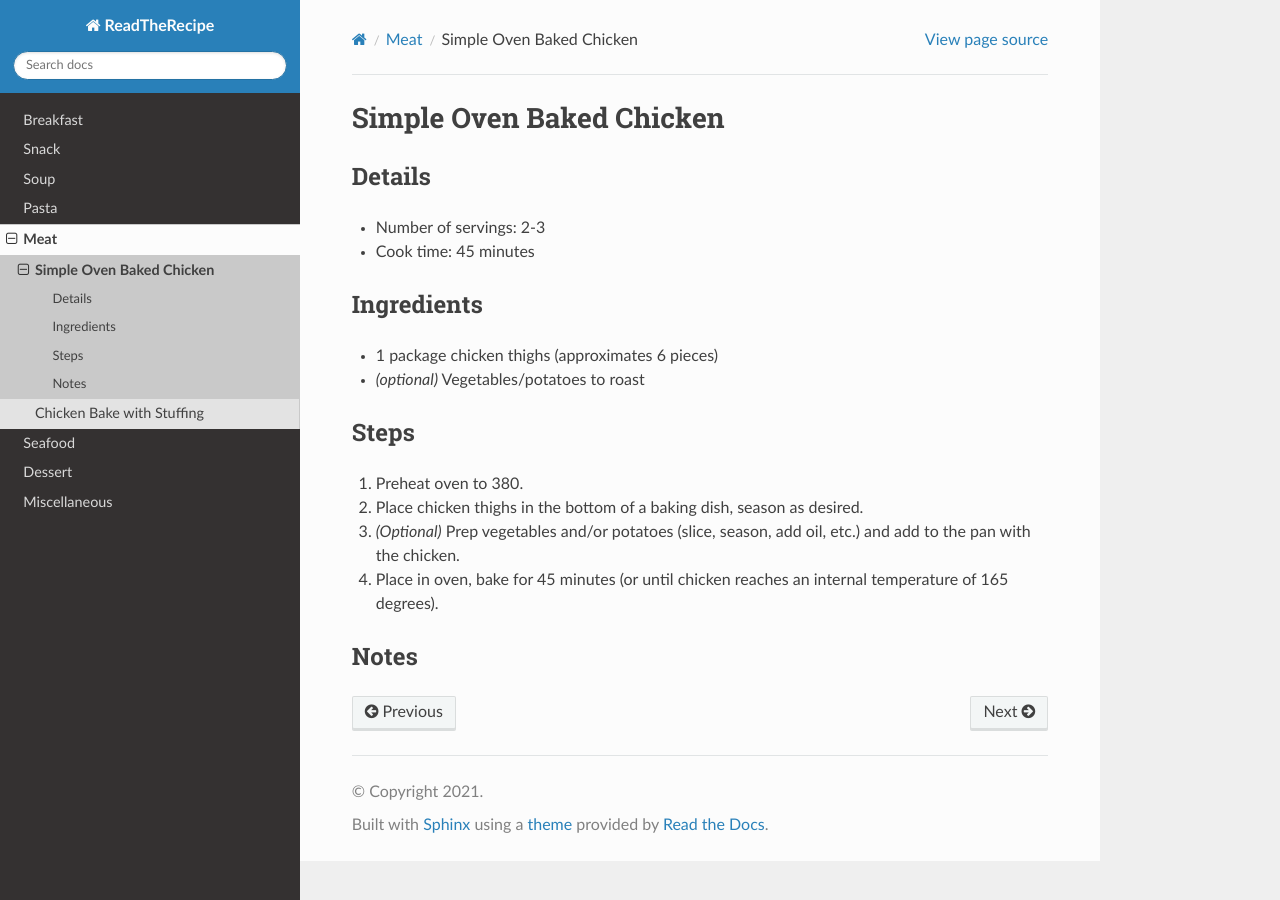
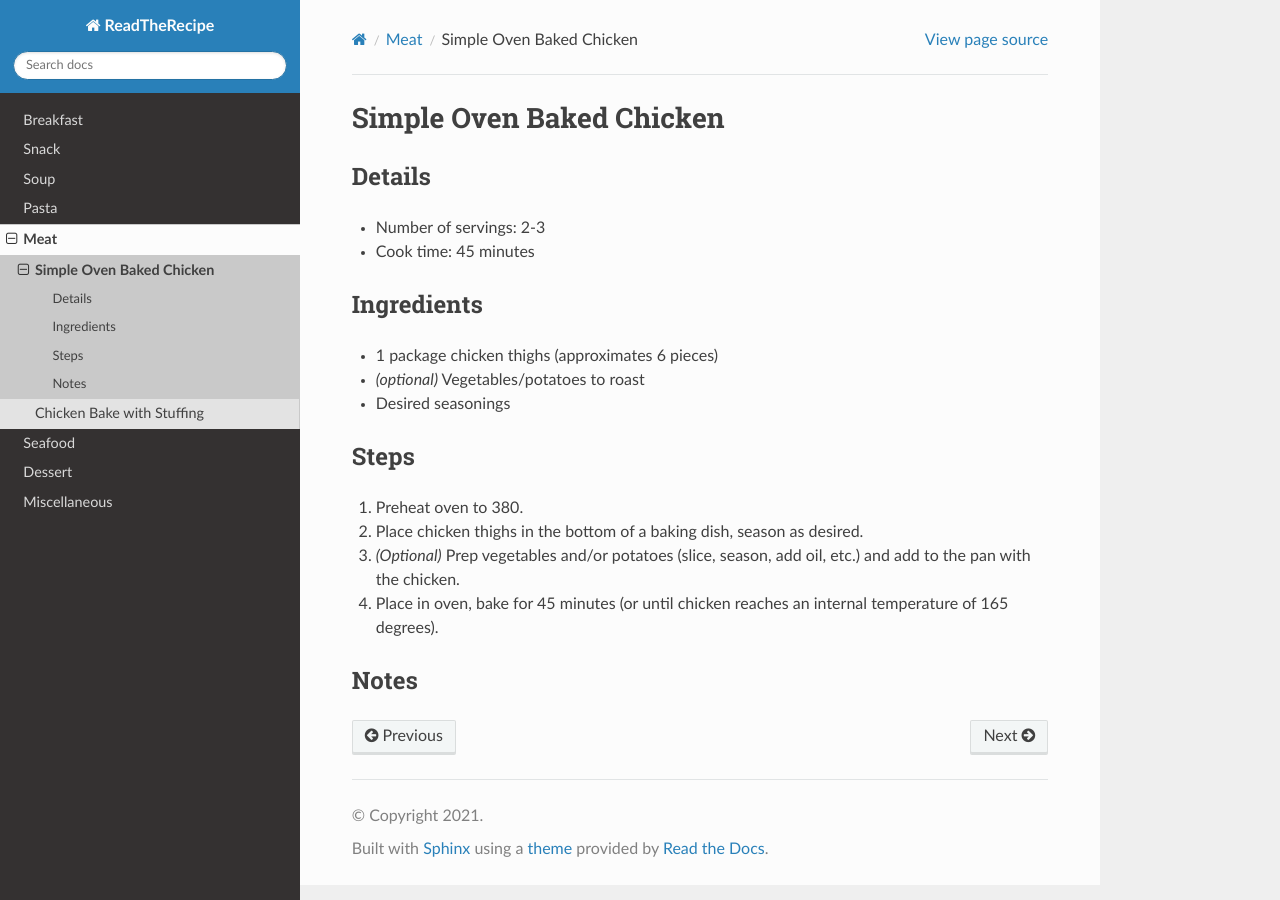
Before and after one commit to bernardopacini/ReadTheRecipe, a Sphinx documentation site: the page built from source/meat/bakedChicken.rst, in a window 1280 px wide. Built offline with Sphinx 7.4.7 and the Read the Docs theme 2.0.0, drawn with Linux system fonts in a browser that asks for light colours.

Commit message:
fixed chicken ingerdient list

```diff
--- a/source/meat/bakedChicken.rst
+++ b/source/meat/bakedChicken.rst
@@ -12,6 +12,7 @@ Ingredients
 
 * 1 package chicken thighs (approximates 6 pieces)
 * *(optional)* Vegetables/potatoes to roast
+* Desired seasonings
 
 Steps
 -----
```
